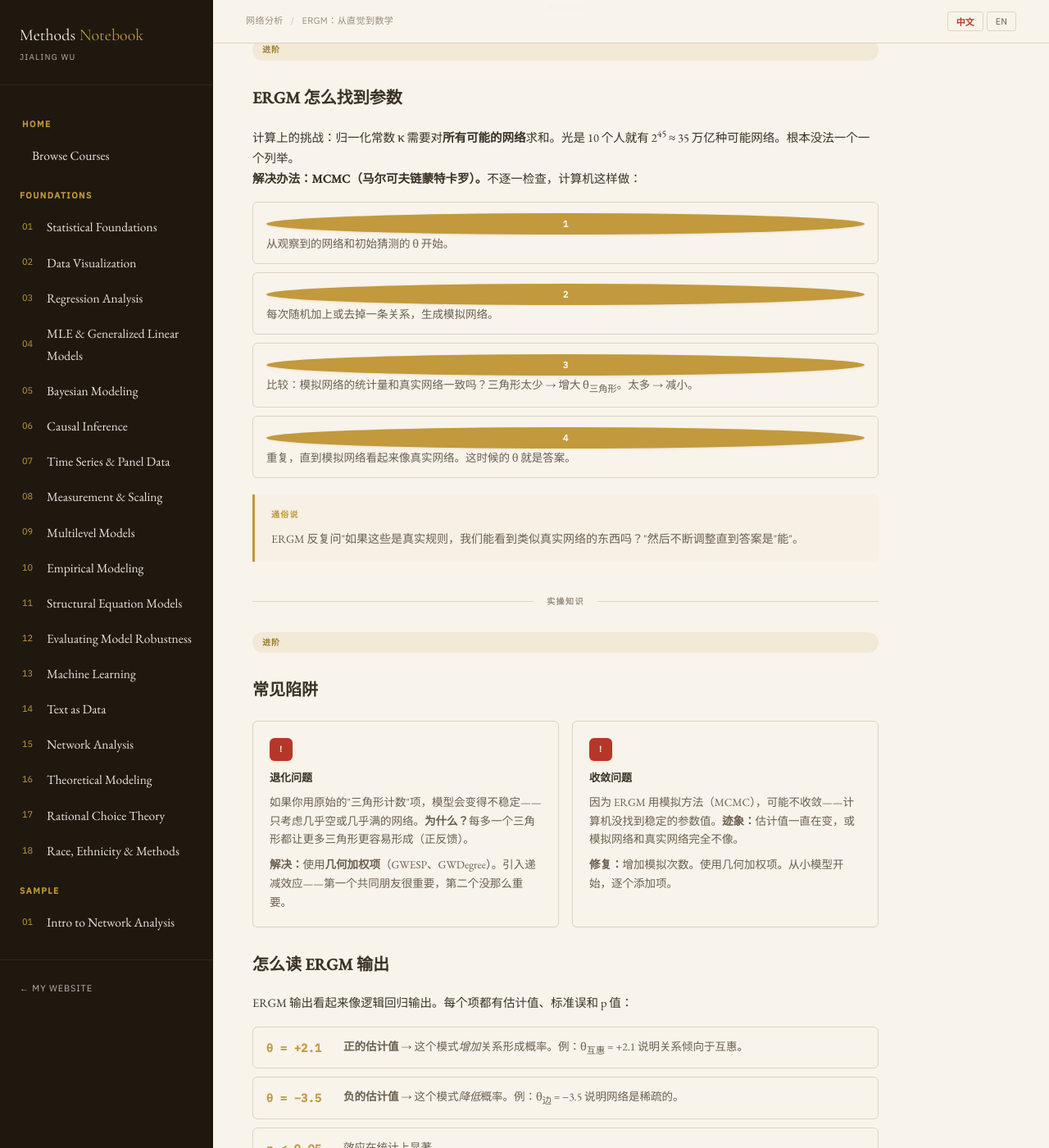
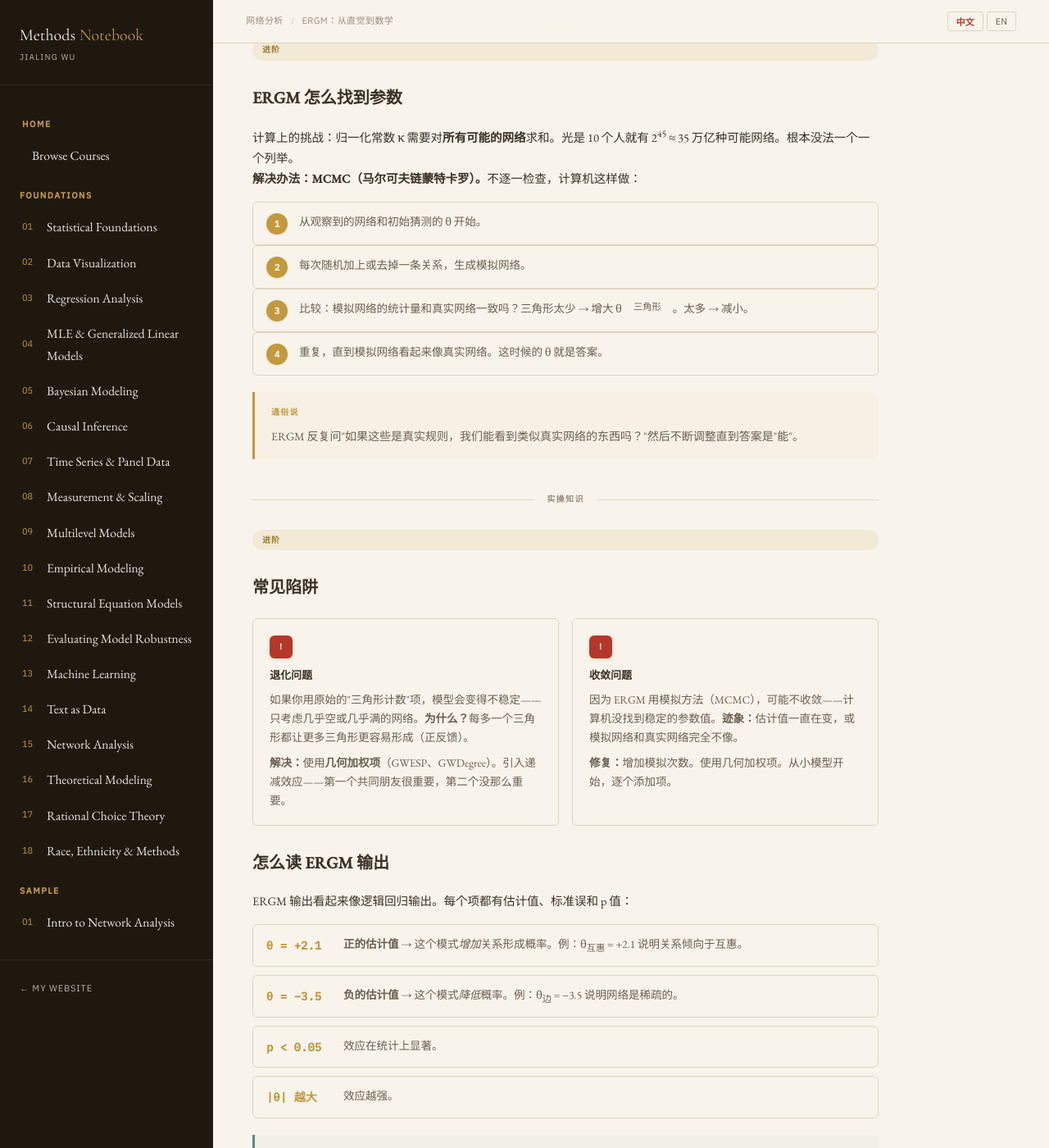
Before and after one commit to jialing-wu/jialing-wu.github.io, a Jekyll site: the page built from methods/guides/reg-net-ergm.html, in a window 1280 px wide and 1400 px high, scrolled down 2402 px. Shown: the whole window at 82% size. Built offline with Jekyll 4.4.1, drawn with Linux system fonts in a browser that asks for light colours.

Commit message:
fix: ERGM guide layout — bilingual step-flow and class conflicts
- Split bilingual <li> in step-flow into separate en/zh <ol> elements
  to fix display:flex being overridden to display:list-item by global
  bilingual CSS (body.zh li[data-lang] has higher specificity)
- Add CSS specificity guard for step-flow li in zh mode
- Rename scoped .math-box to .ergm-formula to avoid collision with
  global .math-box styles in style.css

Co-Authored-By: Claude Opus 4.6 <noreply@anthropic.com>

```diff
--- a/methods/guides/reg-net-ergm.html
+++ b/methods/guides/reg-net-ergm.html
@@ -68,8 +68,8 @@ mathjax: true
   font-size:13.5px;line-height:1.7;color:var(--ink-faded);margin:0;
 }
 
-/* ── Math display box ─────────────────────────────── */
-.math-box{
+/* ── Formula display box (scoped — avoids global .math-box) ── */
+.ergm-formula{
   background:rgba(30,24,15,.03);
   border:1px solid var(--parchment);
   border-radius:6px;padding:20px 24px;
@@ -189,6 +189,10 @@ mathjax: true
   color:var(--gold);margin-bottom:10px;
 }
 .summary-box p{font-size:14px;line-height:1.75;color:var(--ink-faded);margin:0}
+
+/* ── Override global bilingual li display for custom components ── */
+body.zh .step-flow li,
+body.zh .unpack-list .unpack-item{display:flex}
 
 /* ── Responsive ───────────────────────────────────── */
 @media(max-width:700px){
@@ -332,7 +336,7 @@ ERGM says: the probability of observing a particular network depends on how many
 ERGM 说：观察到某个特定网络的概率，取决于它包含多少"有趣的模式"：
 </p>
 
-<div class="math-box">
+<div class="ergm-formula">
 P(Y = y) = exp(θ₁ × g₁(y) + θ₂ × g₂(y) + ... ) / κ
 </div>
 
@@ -381,7 +385,7 @@ The really useful version is the <strong>tie-level formula</strong>. For any spe
 真正实用的是<strong>关系层面</strong>的公式。对于任意一对 (i, j)：
 </p>
 
-<div class="math-box">
+<div class="ergm-formula">
 log(odds of tie i→j) = θ₁ × Δg₁ + θ₂ × Δg₂ + ...
 </div>
 
@@ -436,15 +440,17 @@ The computational challenge: that normalizing constant κ requires summing over
 <strong>解决办法：MCMC（马尔可夫链蒙特卡罗）。</strong>不逐一检查，计算机这样做：
 </p>
 
-<ol class="step-flow">
-  <li data-lang="en">Start with the observed network and an initial guess for θ.</li>
-  <li data-lang="zh">从观察到的网络和初始猜测的 θ 开始。</li>
-  <li data-lang="en">Randomly add or remove one tie at a time, creating simulated networks.</li>
-  <li data-lang="zh">每次随机加上或去掉一条关系，生成模拟网络。</li>
-  <li data-lang="en">Compare: do the simulated networks' statistics match the real one? Too few triangles → increase θ<sub>triangle</sub>. Too many → decrease it.</li>
-  <li data-lang="zh">比较：模拟网络的统计量和真实网络一致吗？三角形太少 → 增大 θ<sub>三角形</sub>。太多 → 减小。</li>
-  <li data-lang="en">Repeat until simulated networks look like the real one. Then θ is your answer.</li>
-  <li data-lang="zh">重复，直到模拟网络看起来像真实网络。这时候的 θ 就是答案。</li>
+<ol class="step-flow" data-lang="en">
+  <li>Start with the observed network and an initial guess for θ.</li>
+  <li>Randomly add or remove one tie at a time, creating simulated networks.</li>
+  <li>Compare: do the simulated networks' statistics match the real one? Too few triangles → increase θ<sub>triangle</sub>. Too many → decrease it.</li>
+  <li>Repeat until simulated networks look like the real one. Then θ is your answer.</li>
+</ol>
+<ol class="step-flow" data-lang="zh">
+  <li>从观察到的网络和初始猜测的 θ 开始。</li>
+  <li>每次随机加上或去掉一条关系，生成模拟网络。</li>
+  <li>比较：模拟网络的统计量和真实网络一致吗？三角形太少 → 增大 θ<sub>三角形</sub>。太多 → 减小。</li>
+  <li>重复，直到模拟网络看起来像真实网络。这时候的 θ 就是答案。</li>
 </ol>
 
 <div class="callout">
@@ -607,7 +613,7 @@ plot(gof_result)
   <span data-lang="zh">形式概率模型</span>
 </h3>
 
-<div class="math-box">
+<div class="ergm-formula">
 P(Y = y | θ) = exp(θ<sup>T</sup> g(y)) / κ(θ)
 </div>
 
@@ -632,7 +638,7 @@ Conditioning on all other ties (Y<sub>−ij</sub>), the probability of tie (i, j
 在给定所有其他关系（Y<sub>−ij</sub>）的条件下，关系 (i, j) 存在的概率为：
 </p>
 
-<div class="math-box">
+<div class="ergm-formula">
 logit P(Y<sub>ij</sub> = 1 | Y<sub>−ij</sub>) = θ<sup>T</sup> δg<sub>ij</sub>
 </div>
 
@@ -649,17 +655,19 @@ where δg<sub>ij</sub> = g(y<sub>+ij</sub>) − g(y<sub>−ij</sub>) is the chan
   <span data-lang="zh">MCMC-MLE 算法</span>
 </h3>
 
-<ol class="step-flow">
-  <li data-lang="en"><strong>Initialize</strong> with observed y<sub>obs</sub> and initial θ<sup>(0)</sup>.</li>
-  <li data-lang="zh"><strong>初始化：</strong>观察网络 y<sub>obs</sub> 和初始 θ<sup>(0)</sup>。</li>
-  <li data-lang="en"><strong>Simulate</strong> via Metropolis-Hastings: propose y' by toggling one edge; accept with probability α = min(1, exp(θ<sup>T</sup>[g(y') − g(y<sup>(t)</sup>)])).</li>
-  <li data-lang="zh"><strong>模拟：</strong>Metropolis-Hastings——翻转一条边提议 y'，以概率 α = min(1, exp(θ<sup>T</sup>[g(y') − g(y<sup>(t)</sup>)])) 接受。</li>
-  <li data-lang="en"><strong>After burn-in</strong>, collect S thinned samples. Compute ḡ<sub>sim</sub> = (1/S) Σ g(y<sup>(t)</sup>).</li>
-  <li data-lang="zh"><strong>灼烧期后</strong>，收集 S 个稀疏样本。计算 ḡ<sub>sim</sub> = (1/S) Σ g(y<sup>(t)</sup>)。</li>
-  <li data-lang="en"><strong>Update:</strong> θ<sup>(t+1)</sup> = θ<sup>(t)</sup> + step × [g(y<sub>obs</sub>) − ḡ<sub>sim</sub>]. Stochastic gradient ascent on log-likelihood.</li>
-  <li data-lang="zh"><strong>更新：</strong>θ<sup>(t+1)</sup> = θ<sup>(t)</sup> + step × [g(y<sub>obs</sub>) − ḡ<sub>sim</sub>]。对数似然的随机梯度上升。</li>
-  <li data-lang="en"><strong>Converge</strong> when g(y<sub>obs</sub>) ≈ ḡ<sub>sim</sub>.</li>
-  <li data-lang="zh"><strong>收敛：</strong>当 g(y<sub>obs</sub>) ≈ ḡ<sub>sim</sub> 时停止。</li>
+<ol class="step-flow" data-lang="en">
+  <li><strong>Initialize</strong> with observed y<sub>obs</sub> and initial θ<sup>(0)</sup>.</li>
+  <li><strong>Simulate</strong> via Metropolis-Hastings: propose y' by toggling one edge; accept with probability α = min(1, exp(θ<sup>T</sup>[g(y') − g(y<sup>(t)</sup>)])).</li>
+  <li><strong>After burn-in</strong>, collect S thinned samples. Compute ḡ<sub>sim</sub> = (1/S) Σ g(y<sup>(t)</sup>).</li>
+  <li><strong>Update:</strong> θ<sup>(t+1)</sup> = θ<sup>(t)</sup> + step × [g(y<sub>obs</sub>) − ḡ<sub>sim</sub>]. Stochastic gradient ascent on log-likelihood.</li>
+  <li><strong>Converge</strong> when g(y<sub>obs</sub>) ≈ ḡ<sub>sim</sub>.</li>
+</ol>
+<ol class="step-flow" data-lang="zh">
+  <li><strong>初始化：</strong>观察网络 y<sub>obs</sub> 和初始 θ<sup>(0)</sup>。</li>
+  <li><strong>模拟：</strong>Metropolis-Hastings——翻转一条边提议 y'，以概率 α = min(1, exp(θ<sup>T</sup>[g(y') − g(y<sup>(t)</sup>)])) 接受。</li>
+  <li><strong>灼烧期后</strong>，收集 S 个稀疏样本。计算 ḡ<sub>sim</sub> = (1/S) Σ g(y<sup>(t)</sup>)。</li>
+  <li><strong>更新：</strong>θ<sup>(t+1)</sup> = θ<sup>(t)</sup> + step × [g(y<sub>obs</sub>) − ḡ<sub>sim</sub>]。对数似然的随机梯度上升。</li>
+  <li><strong>收敛：</strong>当 g(y<sub>obs</sub>) ≈ ḡ<sub>sim</sub> 时停止。</li>
 </ol>
 
 <h3 id="degeneracy-math">
```
